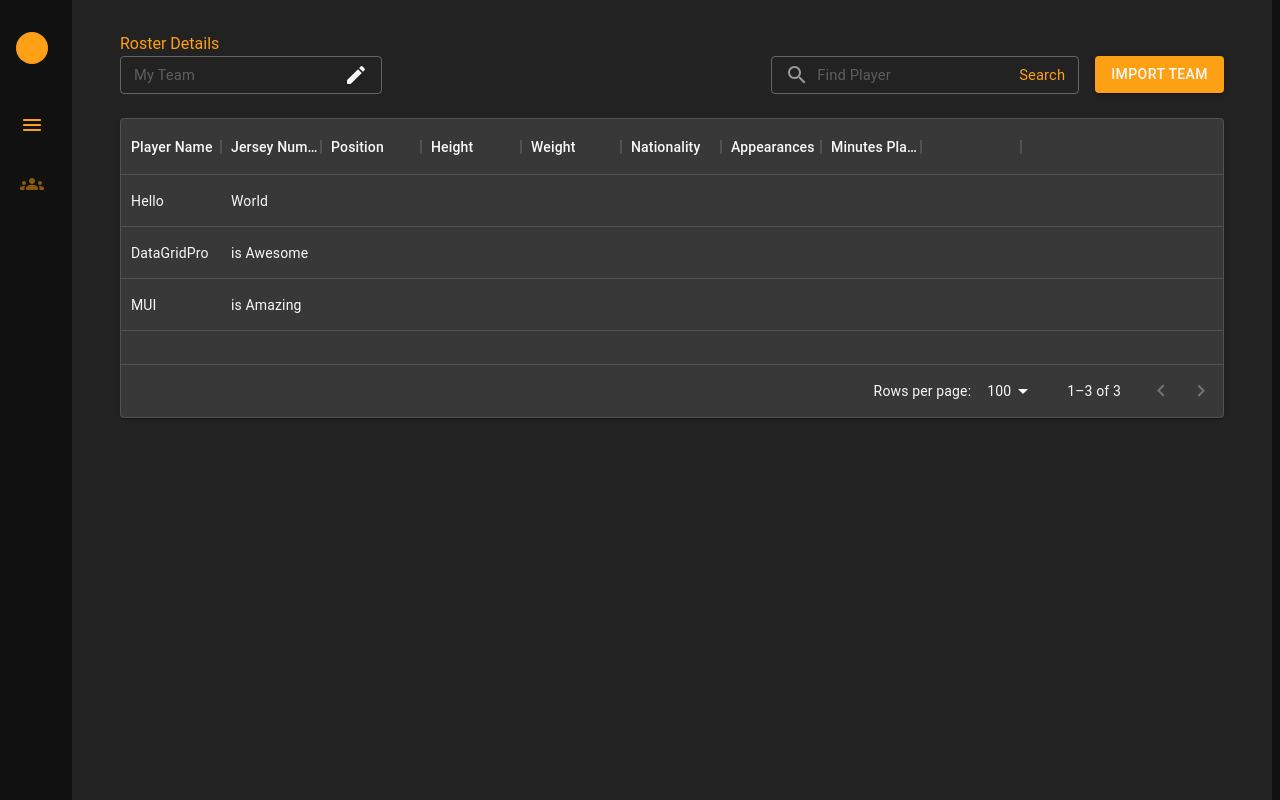
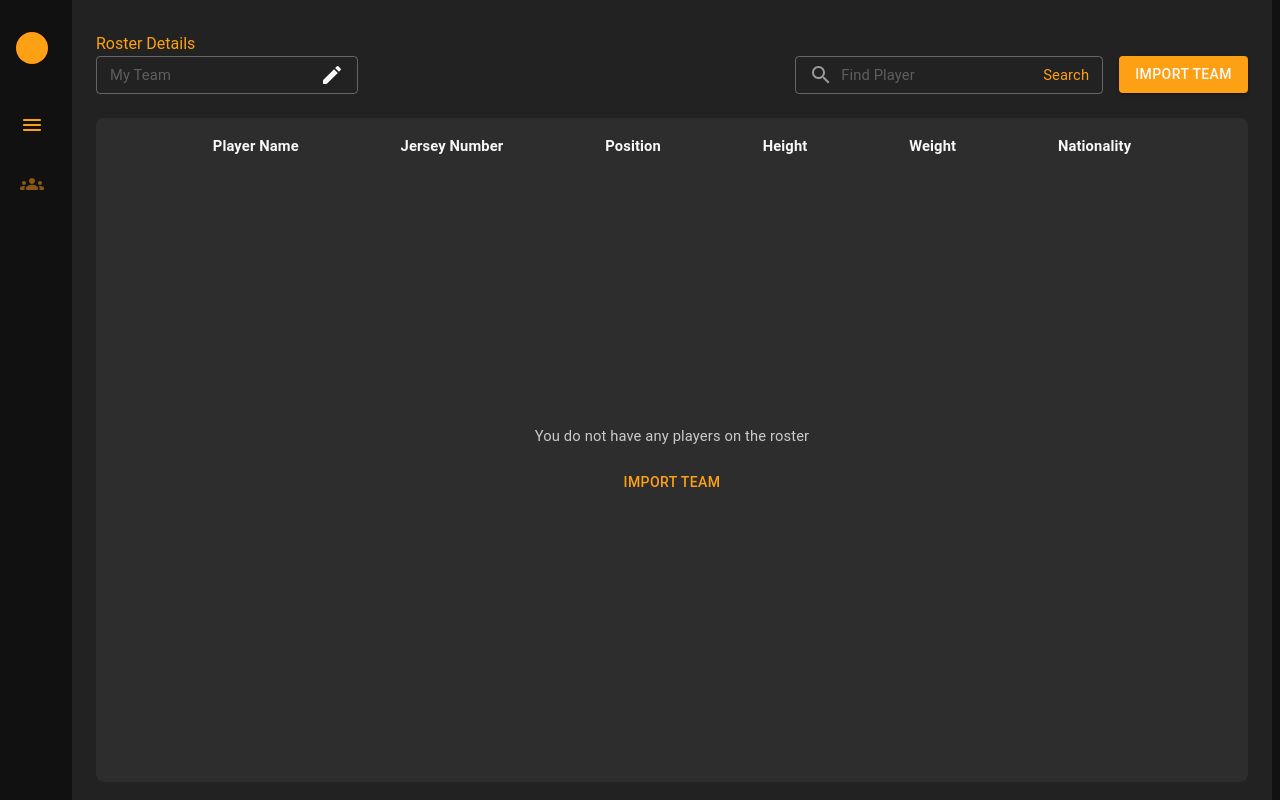
Before and after one commit to gibsonliketheguitar/beam-challenge, a React (Create React App) app: page / in a window 1280 px wide. Built offline with nearby package versions, Linux system fonts and the light colour scheme.

Commit message:
add empty table for roster and add global to state to trigger open modal

```diff
--- a/package.json
+++ b/package.json
@@ -8,7 +8,6 @@
     "@mui/icons-material": "^5.8.4",
     "@mui/material": "^5.8.4",
     "@mui/x-data-grid": "^5.12.2",
-    "@tanstack/react-table": "^0.0.1-alpha.0",
     "@testing-library/jest-dom": "^5.16.4",
     "@testing-library/react": "^13.3.0",
     "@testing-library/user-event": "^13.5.0",
--- /dev/null
+++ b/src/App.css
@@ -0,0 +1,3 @@
+#root {
+  height: 100vh;
+}
--- a/src/App.tsx
+++ b/src/App.tsx
@@ -2,6 +2,7 @@ import React from "react";
 import { ThemeProvider, createTheme } from "@mui/material/styles";
 import Dashboard from "./components/Dashboard";
 import { CssBaseline } from "@mui/material";
+import "./App.css";
 
 const commonStyles = {
   typography: {
--- a/src/components/Dashboard.tsx
+++ b/src/components/Dashboard.tsx
@@ -27,7 +27,7 @@ export default function Dashboard() {
     <Box
       sx={{
         display: "flex",
-        height: "100vh",
+        height: "100%",
         width: "100%",
         backgroundColor: "#111111",
       }}
@@ -67,6 +67,9 @@ export default function Dashboard() {
       </Box>
       <Container
         sx={{
+          flex: 1,
+          display: "flex",
+          flexDirection: "column",
           padding: theme.spacing(4),
           backgroundColor: theme.palette.background.default,
         }}
--- a/src/components/Roster/Import.tsx
+++ b/src/components/Roster/Import.tsx
@@ -13,13 +13,13 @@ import {
 } from "@mui/material";
 import Papa from "papaparse";
 
-import { rosterAtom } from "../../store/atom";
+import { importModalAtom, rosterAtom } from "../../store/atom";
 import CloseIcon from "../../assets/CloseIcon";
 import IconButton from "@mui/material/IconButton";
 
 export default function ImportTeam() {
   const theme: any = useTheme();
-  const [open, setOpen] = useState(false);
+  const [open, setOpen] = useAtom(importModalAtom);
   const [importData, setImportData] = useState([]);
   const [importFile, setImportFile] = useState<any | null>(null);
   const [importError, setImportError] = useState(false);
--- a/src/components/Roster/Roster.tsx
+++ b/src/components/Roster/Roster.tsx
@@ -1,33 +1,28 @@
 import React from "react";
 import { useTheme } from "@emotion/react";
-import { Box, Paper } from "@mui/material";
+import { Box, Button, Typography } from "@mui/material";
 import { Container } from "@mui/system";
+import { useAtom } from "jotai";
 import Search from "./Search";
 import TeamName from "./TeamName";
+import { importModalAtom, rosterAtom } from "../../store/atom";
 
-import { DataGrid, GridColDef, GridRowsProp } from "@mui/x-data-grid";
-
-const columns: GridColDef[] = [
+const columns = [
   { field: "col1", headerName: "Player Name" },
   { field: "col2", headerName: "Jersey Number" },
   { field: "col3", headerName: "Position" },
   { field: "col4", headerName: "Height" },
   { field: "col5", headerName: "Weight" },
   { field: "col6", headerName: "Nationality" },
-  { field: "col7", headerName: "Appearances" },
-  { field: "col8", headerName: "Minutes Played" },
-  { field: "col9", headerName: "" },
-];
-const rows: GridRowsProp = [
-  { id: 1, col1: "Hello", col2: "World" },
-  { id: 2, col1: "DataGridPro", col2: "is Awesome" },
-  { id: 3, col1: "MUI", col2: "is Amazing" },
 ];
 
 export default function Roster() {
+  const [roster, _] = useAtom(rosterAtom);
+  const [__, setOpenImport] = useAtom(importModalAtom);
   const theme: any = useTheme();
+
   return (
-    <Container sx={{ display: "flex", flexDirection: "column" }}>
+    <>
       <Box
         sx={{
           flex: 1,
@@ -46,18 +41,57 @@ export default function Roster() {
         sx={{
           flex: 4,
           backgroundColor: theme.palette.background.default,
-          borderRadius: theme.spacing(0.5),
+          borderRadius: theme.spacing(1),
         }}
       >
-        <Paper
+        <Box
           sx={{
-            height: 300,
+            flex: 3,
+            display: "grid",
+            height: "calc(100vh - 136px)",
             width: "100%",
+            textAlign: "center",
+            backgroundColor: theme.palette.background.paper,
+            borderRadius: theme.spacing(1),
+            padding: theme.spacing(2),
           }}
         >
-          <DataGrid rows={rows} columns={columns} />
-        </Paper>
+          <table style={{ display: "flex", flexDirection: "column" }}>
+            <thead>
+              <tr style={{ display: "flex", justifyContent: "space-evenly" }}>
+                {columns.map((ele) => {
+                  return <th scope="col">{ele.headerName}</th>;
+                })}
+              </tr>
+            </thead>
+            <tbody
+              style={{
+                flex: 1,
+                height: "100%",
+                display: "flex",
+                flexDirection: "column",
+                alignItems: "center",
+                justifyContent: "center",
+              }}
+            >
+              <Typography
+                variant="body1"
+                color={theme.palette.text.secondary}
+                mb={2}
+              >
+                You do not have any players on the roster
+              </Typography>
+              <Button
+                color="primary"
+                variant="text"
+                onClick={() => setOpenImport(true)}
+              >
+                Import Team
+              </Button>
+            </tbody>
+          </table>
+        </Box>
       </Box>
-    </Container>
+    </>
   );
 }
--- a/src/store/atom.ts
+++ b/src/store/atom.ts
@@ -1,3 +1,4 @@
 import { atom } from "jotai";
 
 export const rosterAtom = atom<any>(null);
+export const importModalAtom = atom<boolean>(false);
```
Also changed, not shown: src/assets/ThreeDots.tsx (added, +7 -0 lines), 1 other file (tests, documents, lock files or other folders).
